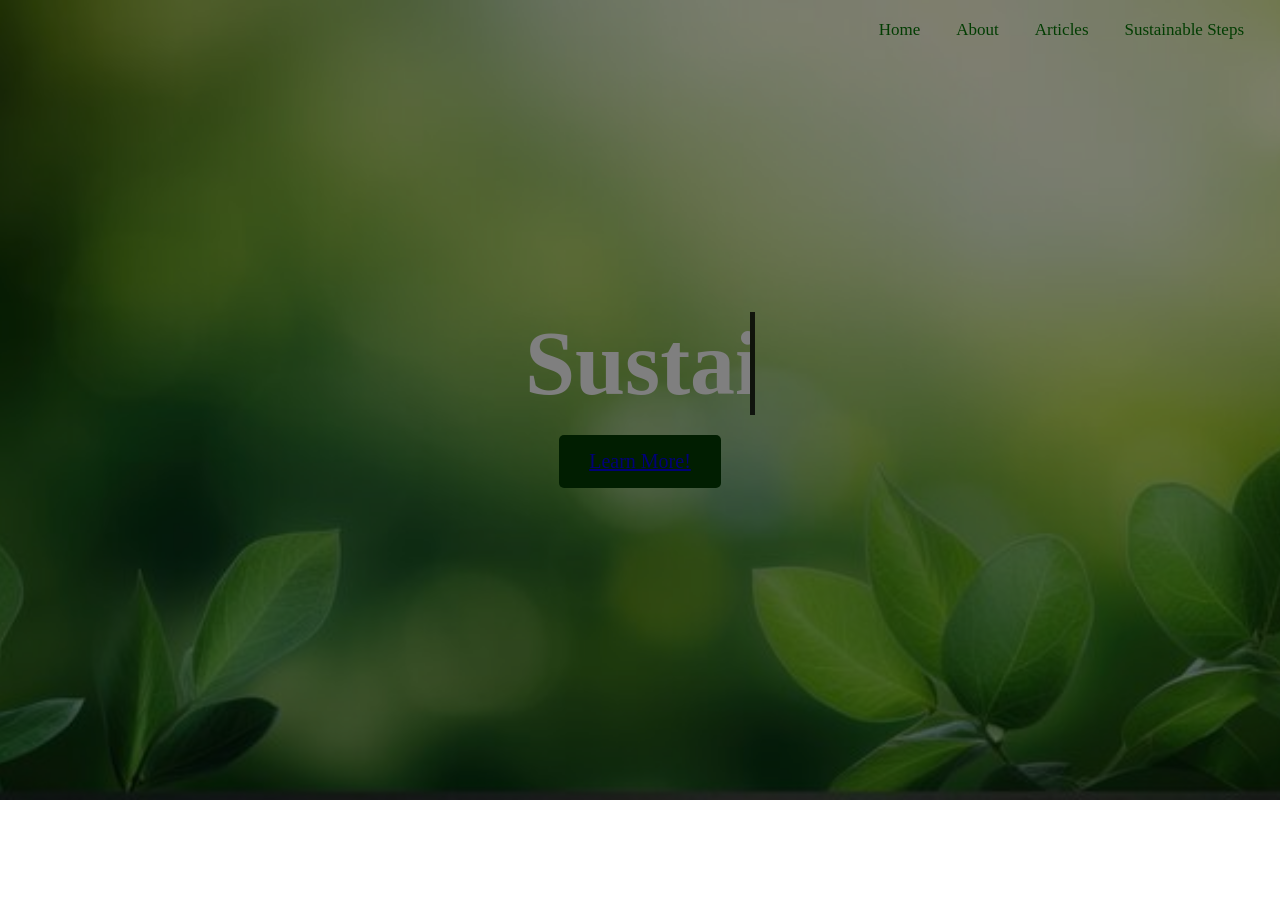
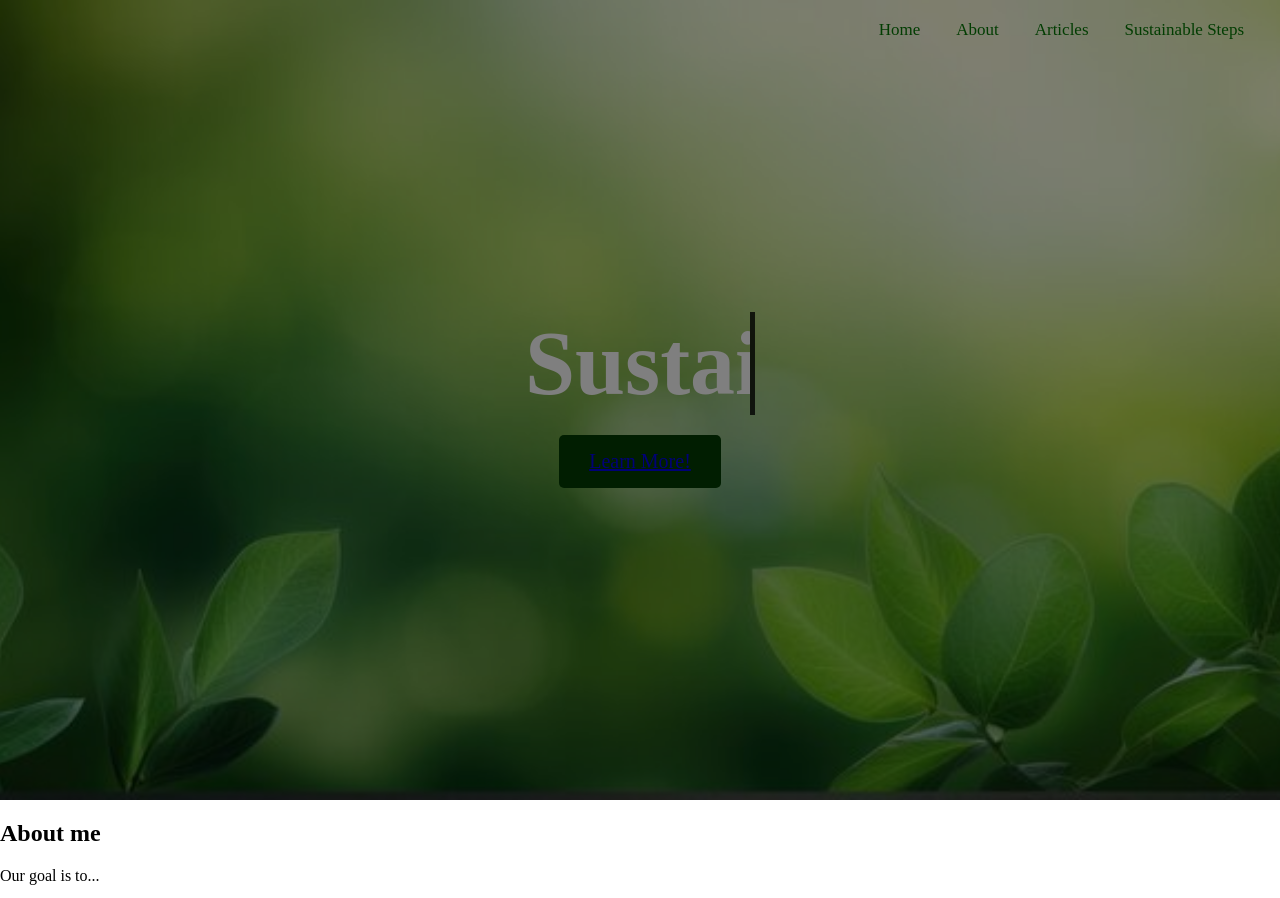
Before and after one commit to IshneetB/Sustainify_Website, a plain HTML site: page index.html in a window 1280 px wide. Shown: the top 898 px of the page. Before the commit the page ends 800 px from the top, so only its background shows below. Drawn offline with Linux system fonts and the light colour scheme; a web font is replaced by a local one.

Commit message:
On branch main 	modified:   index.html

```diff
--- a/index.html
+++ b/index.html
@@ -9,6 +9,7 @@
     <link href="https://fonts.googleapis.com/css2?family=Borel&family=Delius+Unicase:wght@400;700&display=swap" rel="stylesheet">
   </head>
 
+  <div id="home">
   <div class="background"></div> <!-- Background image -->
 <div class="overlay"></div> <!-- Overlay -->
 
@@ -34,3 +35,13 @@
       <a href="#Learn More!">Learn More!</a>
     </div>
 </div>
+
+</div>
+
+<div id="About">
+  <div class = "nextpage">
+    <h2> About me </h2>
+    <p> Our goal is to...</p>
+    <img src = "me.png" class = "center">
+</div>
+</div>
```
